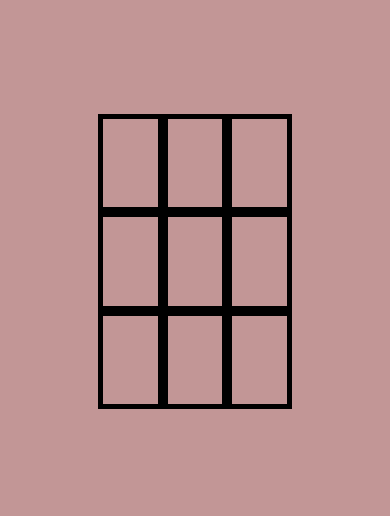
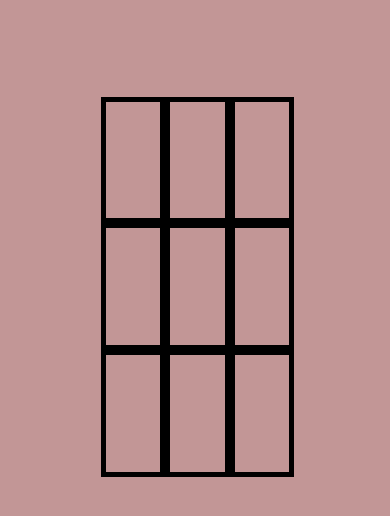
Before and after one commit to AmiramAbergel/Weekend6-Project-JS-TicTacToe, a plain HTML site: page index.html in a window 390 px wide. Shown: the part 48-564 px from the top of the page. Drawn offline with Linux system fonts and the light colour scheme.

Commit message:
mobile grid fixed

```diff
--- a/css/style.css
+++ b/css/style.css
@@ -20,7 +20,7 @@ body {
     flex-flow: row wrap;
     justify-content: center;
     align-items: center;
-    margin: 30% 25%;
+    margin: 150px 450px;
 }
 
 .innerBox {
@@ -30,11 +30,12 @@ body {
     min-width: 13%;
 }
 
-@media screen and (max-width: 800px) {
+@media screen and (max-width: 1150px) {
     .flexContainer {
         width: 50%;
-        height: 35%;
+        height: 45%;
         align-items: center;
+        margin: 100px 100px;
     }
     .innerBox {
         flex: 0 1 33%;
```
